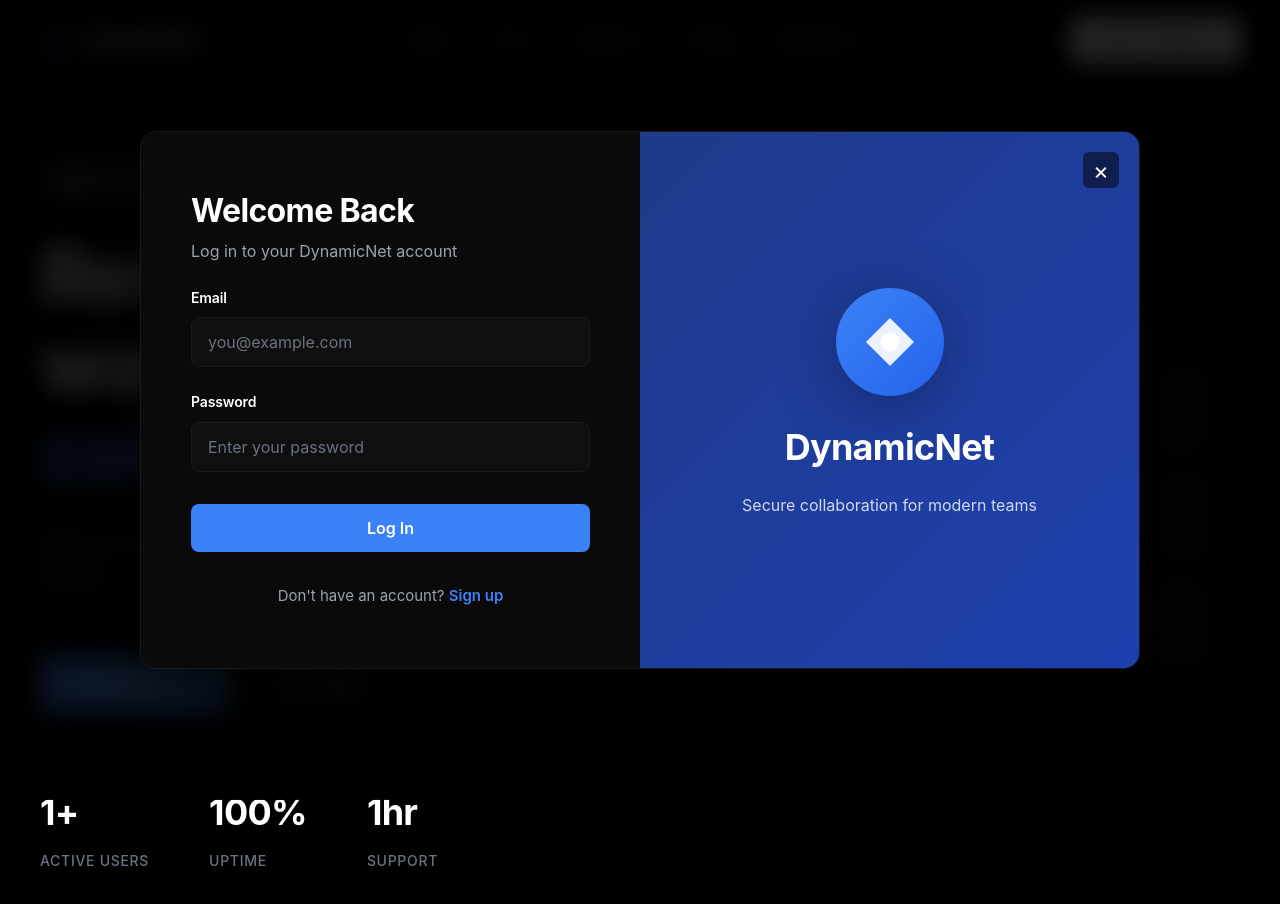
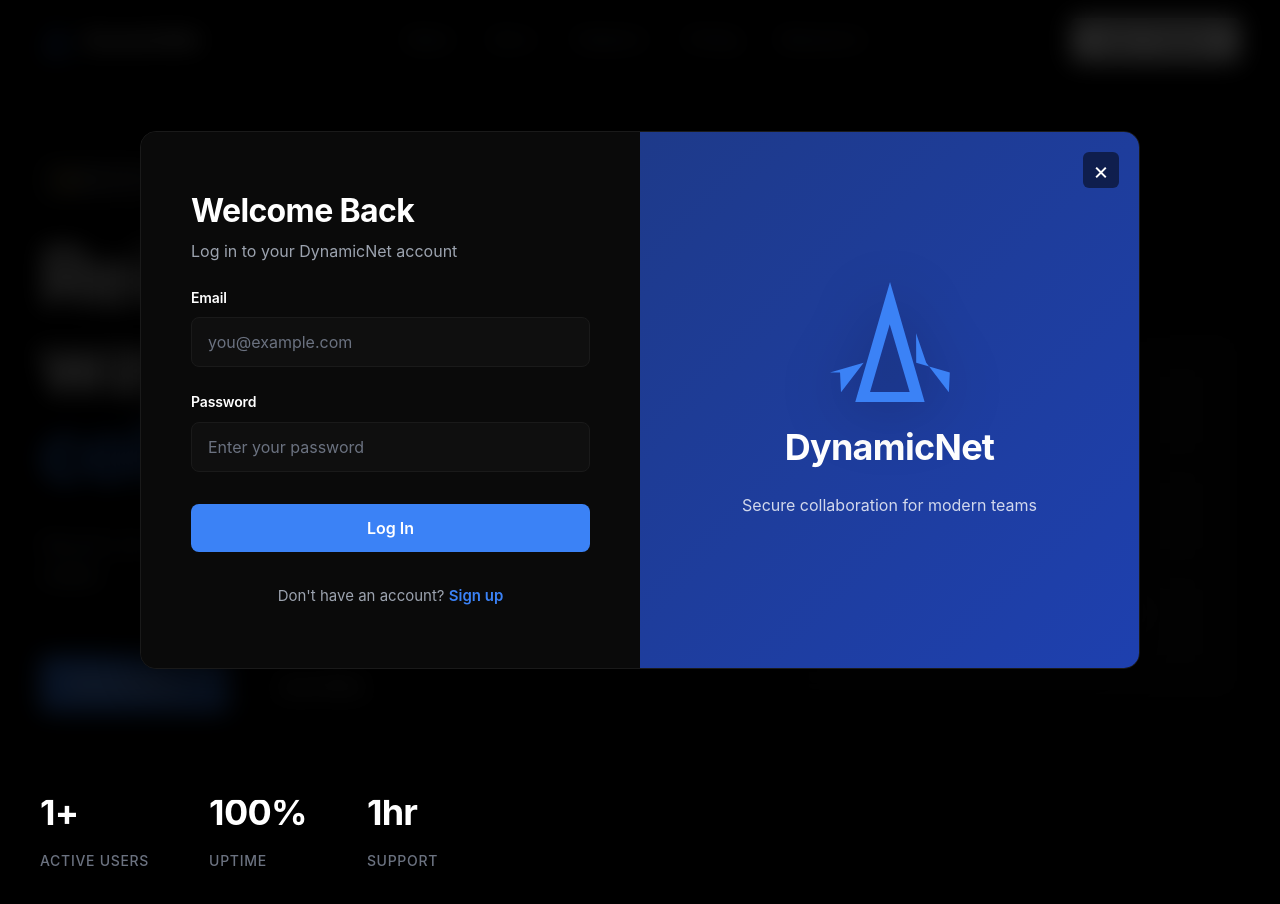
Before and after one commit to BloxGlobe/dynamicst, a React (Vite) app: page / in a window 1280 px wide. Both pictures are taken after a click on the button "Login / Register". Shown: the top 904 px of the page. Built offline with nearby package versions, Linux system fonts and the light colour scheme.

Commit message:
update and change various comments in multiple files to use consistent formatting and style.

```diff
--- a/src/components/auth/AuthModal.tsx
+++ b/src/components/auth/AuthModal.tsx
@@ -1,7 +1,3 @@
-// ==========================================
-// FILE: src/components/auth/AuthModal.tsx
-// Updated with logo instead of image
-// ==========================================
 import { useState } from 'react';
 import { LoginForm } from './LoginForm';
 import { RegisterForm } from './RegisterForm';
@@ -91,23 +87,11 @@ export const AuthModal: React.FC<AuthModalProps> = ({ onClose, onSuccess }) => {
           <div className="auth-modal-brand-content">
             <svg
               className="auth-modal-logo"
-              viewBox="0 0 100 100"
-              fill="none"
+              viewBox="0 0 24 24"
+              fill="currentColor"
+              style={{ color: '#3b82f6' }}
             >
-              {/* Custom DynamicNet Logo */}
-              <circle cx="50" cy="50" r="45" fill="url(#gradient1)" />
-              <path
-                d="M 30 50 L 50 30 L 70 50 L 50 70 Z"
-                fill="white"
-                opacity="0.9"
-              />
-              <circle cx="50" cy="50" r="8" fill="white" />
-              <defs>
-                <linearGradient id="gradient1" x1="0%" y1="0%" x2="100%" y2="100%">
-                  <stop offset="0%" stopColor="#3b82f6" />
-                  <stop offset="100%" stopColor="#2563eb" />
-                </linearGradient>
-              </defs>
+              <path d="M18.926 23.998 12.003.008l-6.951 23.99h13.874zM15.93 22H8.004l3.941-13.56L15.93 22zM.008 18.102l6.72-1.956-4.527 5.88-.193-3.924zm17.236-1.956 6.72 1.956-.193 3.924-4.527-5.88-2.027-5.88z"/>
             </svg>
 
             <h1 className="auth-modal-brand-name">DynamicNet</h1>
```
